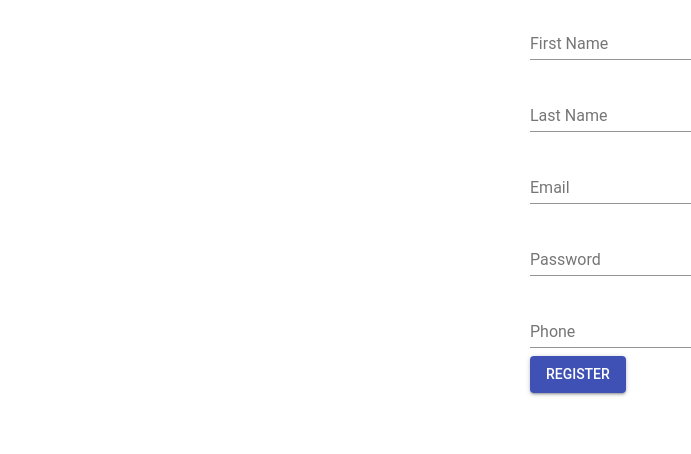
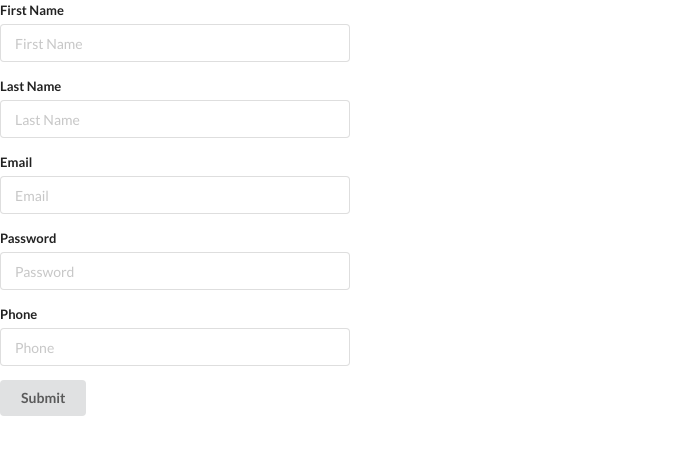
Before and after one commit to dakarapu/project_pro, a React (Create React App) app in the folder ui-server/: page / in a window 1280 px wide. Shown: the top 454 px of the page, without its empty margins (0-691 px from the left). Built offline with nearby package versions, Linux system fonts and the light colour scheme.

Commit message:
added cors to api server and updated client to call request from UI server

```diff
--- a/ui-server/package.json
+++ b/ui-server/package.json
@@ -3,7 +3,6 @@
   "version": "0.1.0",
   "private": true,
   "dependencies": {
-    "@material-ui/core": "^3.9.3",
     "axios": "^0.18.0",
     "react": "^16.8.6",
     "react-dom": "^16.8.6",
--- a/ui-server/public/index.html
+++ b/ui-server/public/index.html
@@ -8,6 +8,10 @@
       content="width=device-width, initial-scale=1, shrink-to-fit=no"
     />
     <meta name="theme-color" content="#000000" />
+    <link
+      rel="stylesheet"
+      href="https://cdnjs.cloudflare.com/ajax/libs/semantic-ui/2.4.1/semantic.min.css"
+    />
     <!--
       manifest.json provides metadata used when your web app is installed on a
       user's mobile device or desktop. See https://developers.google.com/web/fundamentals/web-app-manifest/
--- a/ui-server/src/components/Register.js
+++ b/ui-server/src/components/Register.js
@@ -1,8 +1,11 @@
 import React from "react";
 //import ReactDOM from "react-dom";
-import Grid from "@material-ui/core/Grid";
-import Button from "@material-ui/core/Button";
-import TextField from "@material-ui/core/TextField";
+// import Grid from "@material-ui/core/Grid";
+// import Button from "@material-ui/core/Button";
+// import TextField from "@material-ui/core/TextField";
+// import FormLabel from "@material-ui/core/FormLabel";
+import "./styles/register.css";
+import CreateUser from "./apiClient/createUserClient";
 
 class Register extends React.Component {
   constructor(props) {
@@ -17,57 +20,83 @@ class Register extends React.Component {
     };
   }
 
-  handleChange = name => event => {
-    this.setState({ [name]: event.target.value });
+  handleChange = e => {
+    this.setState({ [e.target.name]: e.target.value });
   };
 
-  gridFields = () => {
-    let list = [];
-    let fields = {
-      firstName: "First Name",
-      lastName: "Last Name",
-      email: "Email",
-      password: "Password",
-      phone: "Phone"
-    };
-    for (let prop in fields) {
-      // always use an array for a list of item to render
-      // react supports only array of tiems but not regular way of appending as string
-      list.push(
-        <Grid item xs={12}>
-          <TextField
-            id={prop}
-            label={fields[prop]}
-            className={""}
-            fullWidth={true}
-            value={this.state[prop]}
-            onChange={this.handleChange(prop)}
-            margin="normal"
-          />
-        </Grid>
-      );
+  handleFormSubmit = async e => {
+    e.preventDefault();
+    try {
+      console.log(this.state);
+      let res = await CreateUser(this.state);
+      console.log(res);
+    } catch (e) {
+      console.error(e);
     }
-    return list;
   };
 
   render() {
     return (
       <div>
-        <Grid container={true} spacing={24} wrap={"wrap"} justify={"center"}>
-          <form id={"registerForm"}>
-            {this.gridFields()}
-            <Grid item xl={12}>
-              <Button
-                variant="contained"
-                color="primary"
-                disableRipple
-                disabled={false}
-              >
-                Register
-              </Button>
-            </Grid>
-          </form>
-        </Grid>
+        <form
+          className={"ui form registerForm"}
+          onSubmit={this.handleFormSubmit}
+        >
+          <div className={"field focus"}>
+            <label>First Name</label>
+            <input
+              type={"text"}
+              value={this.state.firstName}
+              onChange={this.handleChange}
+              name={"firstName"}
+              placeholder={"First Name"}
+            />
+          </div>
+          <div className={"field"}>
+            <label>Last Name</label>
+            <input
+              type={"text"}
+              value={this.state.lastName}
+              onChange={this.handleChange}
+              name={"lastName"}
+              placeholder={"Last Name"}
+            />
+          </div>
+
+          <div className={"field"}>
+            <label>Email</label>
+            <input
+              type={"text"}
+              value={this.state.email}
+              onChange={this.handleChange}
+              name={"email"}
+              placeholder={"Email"}
+            />
+          </div>
+          <div className={"field"}>
+            <label>Password</label>
+            <input
+              type={"password"}
+              value={this.state.password}
+              onChange={this.handleChange}
+              name={"password"}
+              placeholder={"Password"}
+            />
+          </div>
+          <div className={"field"}>
+            <label>Phone</label>
+            <input
+              type={"text"}
+              value={this.state.phone}
+              onChange={this.handleChange}
+              name={"phone"}
+              placeholder={"Phone"}
+            />
+          </div>
+          <button className={"ui button"} type={"submit"}>
+            Submit
+          </button>
+        </form>
       </div>
     );
   }
--- /dev/null
+++ b/ui-server/src/components/apiClient/createUserClient.js
@@ -0,0 +1,22 @@
+//import React from "react";
+import axios from "axios";
+
+const CreateUser = async user => {
+  const x = {
+    firstName: "Tony",
+    lastName: "Stark",
+    email: "tony_s@gmail.com",
+    password: "123456",
+    phone: "0450018432",
+    role: "registeredUser"
+  };
+  if (user) {
+    console.log("Create User Req Obj: ", x);
+    let res = await axios.post("http://localhost:3006/users", {
+      query: x
+    });
+    return res;
+  }
+};
+
+export default CreateUser;
--- /dev/null
+++ b/ui-server/src/components/styles/register.css
@@ -0,0 +1,3 @@
+.registerForm {
+  width: 350px;
+}
```
Also changed, not shown: 2 other files (tests, documents, lock files or other folders).
